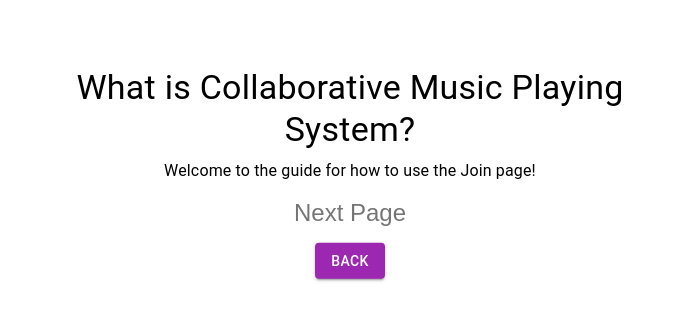
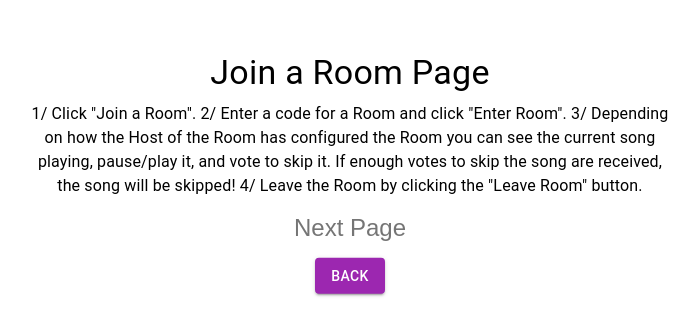
Before and after one commit to imranmatin23/collaborative-music-playing-system, a React (Create React App) app in the folder frontend/: page /info in a window 1280 px wide. Shown: the part 227-562 px from the top of the page, without its empty margins (290-989 px from the left). Built offline with nearby package versions, Linux system fonts and the light colour scheme.

Commit message:
Update Info pages with full instructions

```diff
--- a/frontend/src/pages/Info.js
+++ b/frontend/src/pages/Info.js
@@ -21,22 +21,30 @@ function Info(props) {
   const [page, setPage] = useState(pages.JOIN);
 
   // Define function to return the info on how the Join Page works
-  // TODO: Improve wording and content for Create page Info guide
   function joinInfo() {
-    return "Welcome to the guide for how to use the Join page!";
+    return (
+      '1/ Click "Join a Room".\n ' +
+      '2/ Enter a code for a Room and click "Enter Room".\n ' +
+      "3/ Depending on how the Host of the Room has configured the Room you can see the current song playing, pause/play it, and vote to skip it. If enough votes to skip the song are received, the song will be skipped!\n " +
+      '4/ Leave the Room by clicking the "Leave Room" button.'
+    );
   }
 
   // Define function to return the info on how the Create Page works
-  // TODO: Improve wording and content for Create page Info guide
   function createInfo() {
-    return "Welcome to the guide for how to use the Create page!";
+    return (
+      '1/ Click "Create a Room".\n ' +
+      '2/ Configure the settings for the Room and click "Create a Room".\n ' +
+      '3/ Click the "Settings" button to configure the settings for the room.\n ' +
+      '4/ Leave the Room by clicking the "Leave Room" button. This will close the room for all other users in the room.\n'
+    );
   }
 
   return (
     <Grid container spacing={1}>
       <Grid item xs={12} align="center">
         <Typography component="h4" variant="h4">
-          What is Collaborative Music Playing System?
+          {page === pages.CREATE ? "Create a Room Page" : "Join a Room Page"}
         </Typography>
       </Grid>
       <Grid item xs={12} align="center">
```
